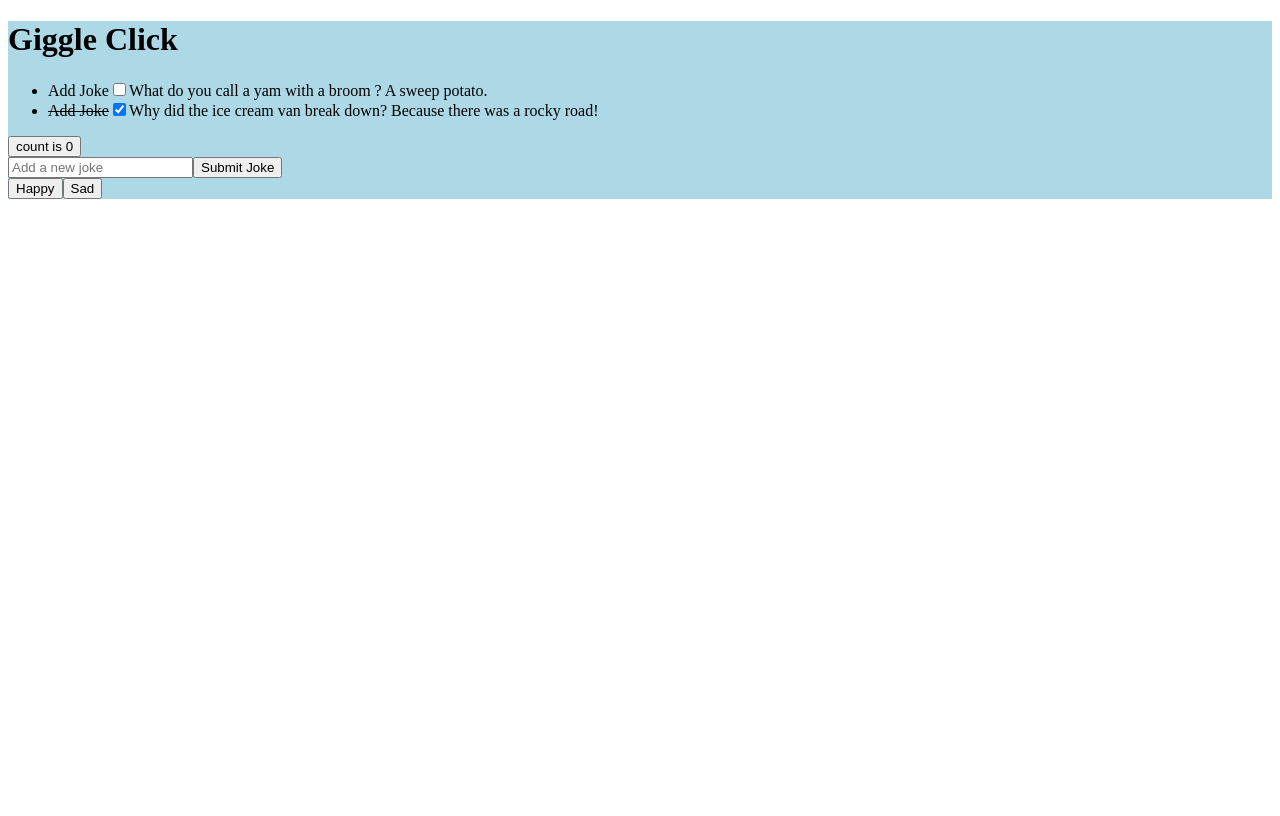
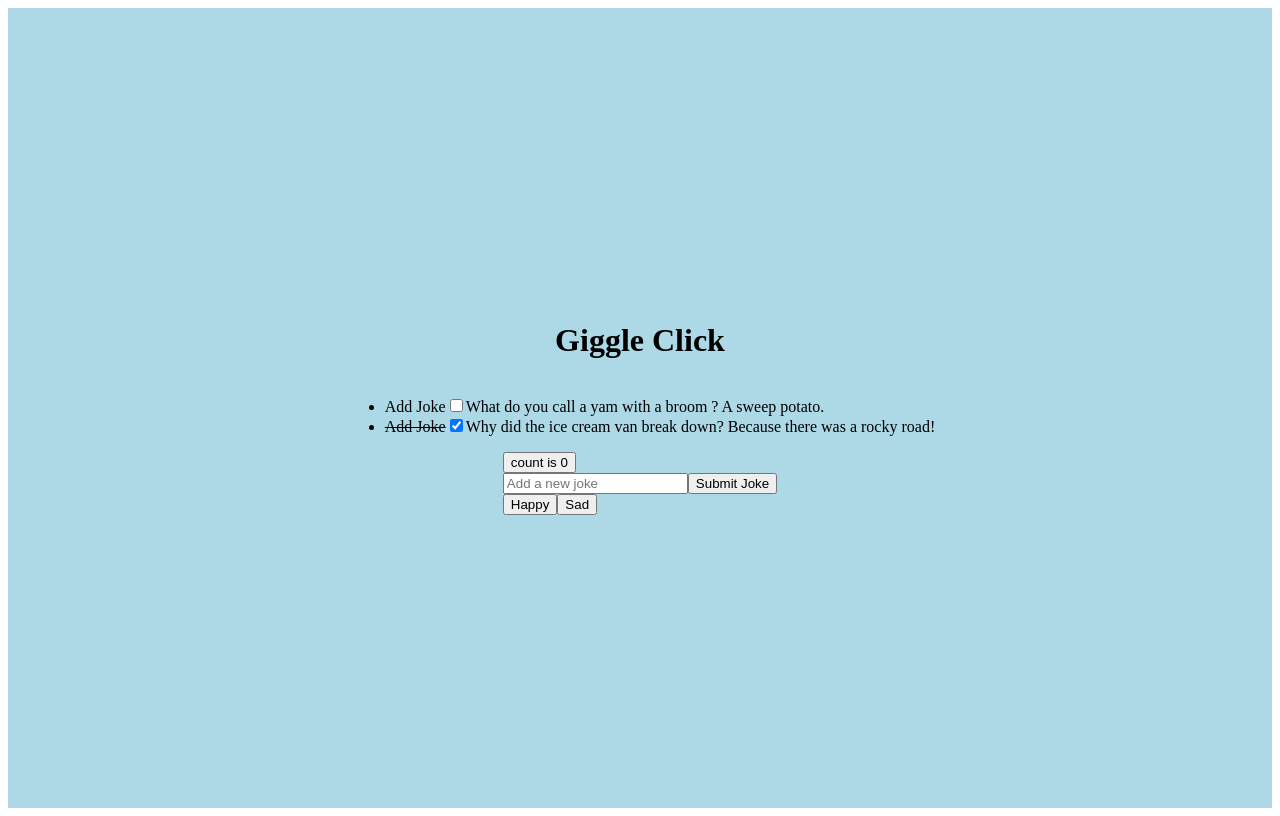
Before and after one commit to millipede-cpu/giggle-click, a React (Vite) app in the folder app/: page / in a window 1280 px wide. Built offline with nearby package versions, Linux system fonts and the light colour scheme.

Commit message:
styling to main app
co-authored-by: Milly <millipede-cpu@users.noreply.github.com>
co-authored-by: Peter <PJSalter@users.noreply.github.com>

```diff
--- a/app/src/App.tsx
+++ b/app/src/App.tsx
@@ -41,4 +41,13 @@ export default App;
 
 const AppStyle = styled.div`
   background-color: #add8e6;
+  display: flex;
+  // flex-wrap: nowrap;
+  flex-direction: column;
+  justify-content: center;
+  align-items: center;
+  margin-left: auto;
+  margin-right: auto;
+  max-width: 100%;
+  height: 100vh;
 `;
```
